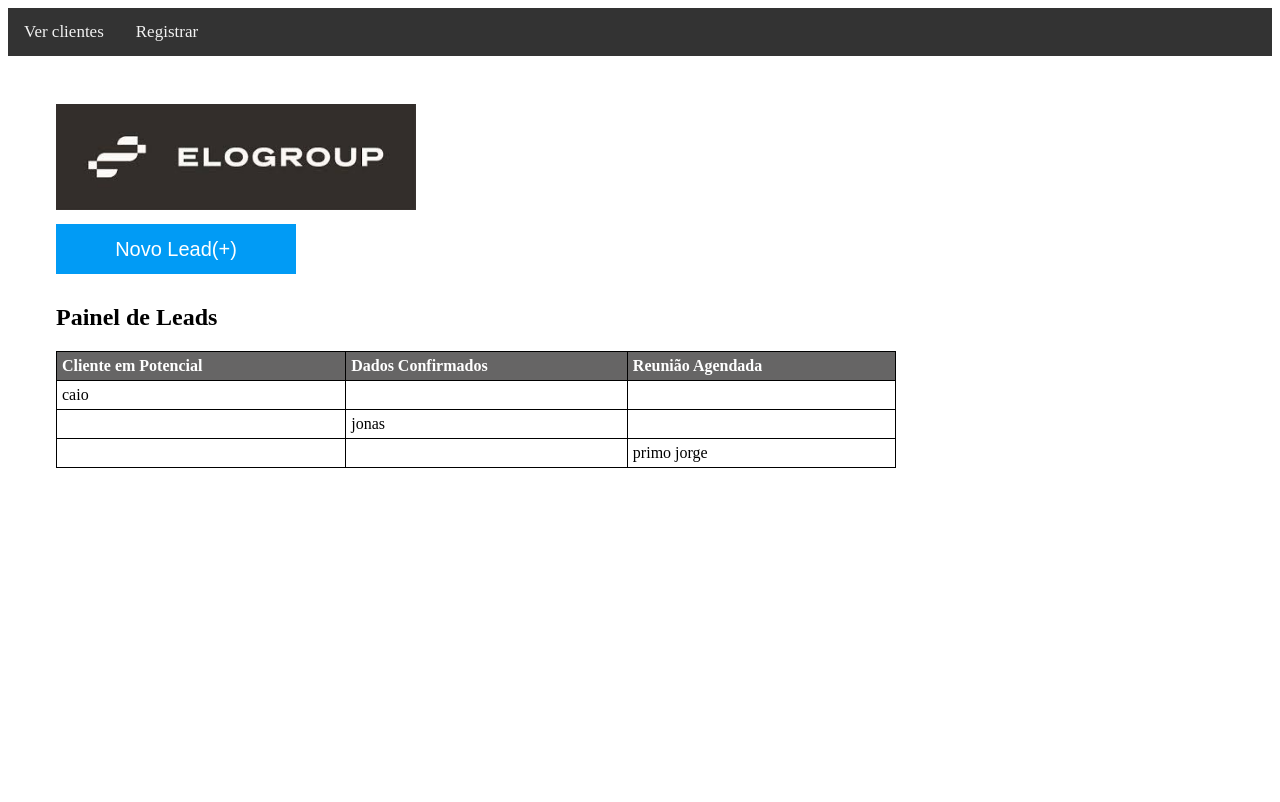
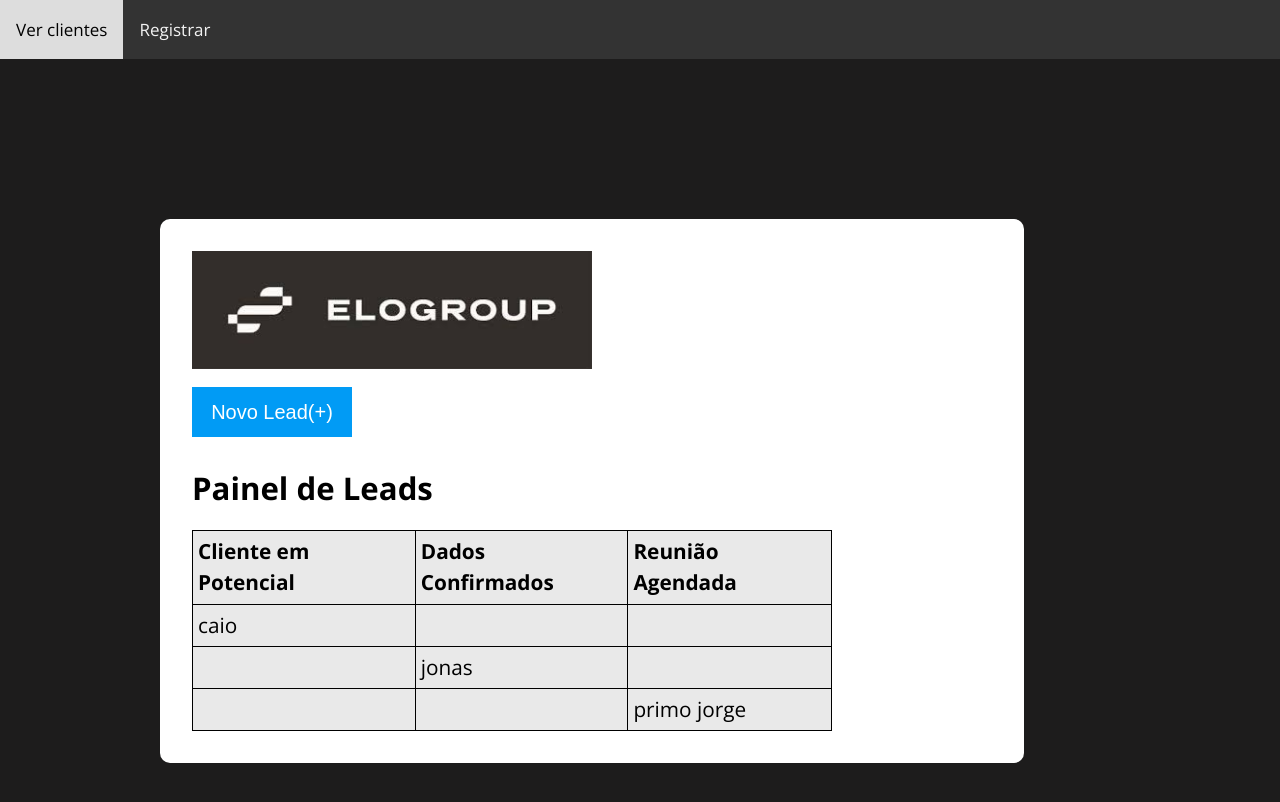
Before and after one commit to ViniciusHpx/EloGroup, a Vue app: page / in a window 1280 px wide. Shown: the top 802 px of the page. Built offline with nearby package versions, Linux system fonts and the light colour scheme.

Commit message:
quarto commit

```diff
--- a/src/assets/styles/customers-styles.css
+++ b/src/assets/styles/customers-styles.css
@@ -1,58 +1,40 @@
 @import url('https://fonts.googleapis.com/css2?family=Montserrat:wght@900&family=Open+Sans:wght@400;700&display=swap');
 
-*{
-    box-sizing: border-box;
-    outline: 0;
-}
-body{
-    margin: 10rem;
+
+customers-component > body{
+    margin: 0rem 10rem 0rem 10rem ;
     padding: 0;
-    background: rgb(37, 37, 37);
+    background: rgb(8, 8, 8);
     font-family: 'Open sans', sans-serif;
     font-size: 1.3em;
     line-height:2em;
+
 }
-.conteiner{
-    max-width: 1500px;
-    margin:1rem ;
+.container{
+    max-width: 800px;
+    margin:10rem ;
     background: rgb(255, 255, 255);
     padding:2rem;
     border-radius: 10px;
     text-align: left;
-    width:100%;
-    /*text-align: left;*/
-}
-/*.tabela{
-    border:1px solid rgb(0, 0, 0);
-    padding:10px;
-    text-align: left;
-    width: 900px;
-    /*background-color: rgb(128, 124, 124);
-}*/
-.cabeçalho{
-    background-color: rgb(102, 101, 101);
-    color:white;
-    padding: 20px;
 }
 
-
-table td, table th{
-    border:1px solid black;
+.table-dados td, .table-dados th{
+    border : 1px solid rgb(0, 0, 0);
     padding:5px;
     text-align: left;
+
+
 }
-.tabela {
-    border-collapse: collapse;
-    width: 800px;
-    margin-bottom: 1rem;
-    text-align: left;
-    width: 70%;
-    overflow-x: scroll;
-    overflow-x:auto;
-    overflow:hidden;
+.table-dados{
+    border-collapse:collapse;
+    width:80%;
+    background: rgb(233, 233, 233);
+    color: black;
+
 }
 
-button{
+.add-lead{
     border: none;
     background: rgb(1, 155, 245);
     color: rgb(255, 255, 255);
@@ -68,12 +50,12 @@ button{
     width: 20%;
 }
 
-button:hover{
+.add-lead:hover{
     background: rgb(19, 116, 226)
 }
 
 img{
-    width: 30%;
+    width: 50%;
     overflow-x: scroll;
     overflow-x:auto;
     overflow:hidden;
--- /dev/null
+++ b/src/assets/styles/register-emp.css
@@ -0,0 +1,80 @@
+@import url('https://fonts.googleapis.com/css2?family=Montserrat:wght@900&family=Open+Sans:wght@400;700&display=swap');
+
+body{
+    margin: 0;
+    padding: 0;
+    background: rgb(29, 28, 28);
+    font-family: 'Open sans', sans-serif;
+    font-size: 1.3em;
+    line-height:1.5em;
+    width: 100%;
+}
+.container{
+    max-width: 50%;
+    height: 50%;
+    margin:5rem auto;
+    background: rgb(255, 255, 255);
+    padding:2rem;
+    border-radius: 10px;
+}
+.container-tree{
+    display: flex;
+    padding: 0px;
+    margin-top: 20px;
+    width: 100%;
+    text-align: left;
+}
+.container-two{
+    width:60%;
+    margin-left: 50px;
+    padding: 0px;
+}
+.inputs input, .inputs label{
+    display: block;
+    width:50%;
+    margin-right: 80px;
+    margin-bottom: 10px;
+    text-align: left;
+
+}
+.inputs input{
+    font-size: 20px;
+    height: 40px;
+    padding: 0px 20px;
+}
+.inputs input:focus{
+    outline: 1px solid black;
+}
+
+.table-company td, .table-company th{
+    border : 1px solid #ccc;
+    padding:5px;
+
+
+}
+.table-company{
+    border-collapse:collapse;
+    width:80%;
+    background: rgb(143, 143, 143);
+    color: black;
+
+}
+img{
+    width: 30%;
+    margin-right:10px ;
+    text-align: left;
+}
+.save{
+    border:none;
+    background: rgb(35, 98, 194);
+    color: white;
+    font-size: 18px;
+    font-weight: 70;
+    height: 40px;
+    width:200px;
+    margin-top: 25px;
+    cursor: pointer;
+}
+.save:hover{
+    background:rgb(24, 73, 146); ;
+}
--- a/src/assets/styles/register-styles.css
+++ b/src/assets/styles/register-styles.css
@@ -1,42 +1,33 @@
 @import url('https://fonts.googleapis.com/css2?family=Montserrat:wght@900&family=Open+Sans:wght@400;700&display=swap');
-:root{
-    --primary-color: rgb(17,86,102);
-    --primary-color-darker: rgb(10, 49, 58);
-}
-*{
-    box-sizing: border-box;
-    outline: 0;
-}
-body{
+
+register-component > body{
     margin: 0;
     padding: 0;
-    background: rgb(37, 37, 37);
+    width: 50%;
+    background: rgb(44, 44, 44);
     font-family: 'Open sans', sans-serif;
     font-size: 1.3em;
     line-height:1.5em;
 }
-.conteiner{
-    max-width: 640px;
-    margin:5rem auto;
-    background: white;
-    padding:2rem;
+.container{
+    background: rgb(255, 255, 255);
     border-radius: 10px;
+    text-align: left;
 }
 
-form input, form label, form button{
+.form-user input, .form-user label, .form-user button{
     display: block;
-    width:100%;
+    width:60%;
     margin-bottom: 10px;
+    text-align: left;
 }
-form input{
+.form-user input{
+    text-align: left;
     font-size: 24px;
     height: 50px;
     padding: 0 20px;
 }
-form input:focus{
-    outline: 1px solid var(--primary-color);
-}
-form button{
+.form-user button{
     border: none;
     background: rgb(202, 199, 199);
     color: black;
@@ -45,8 +36,9 @@ form button{
     height: 50px;
     cursor: pointer;
     margin-top: 4rem;
+    text-align: center;
 }
-form button:hover{
+.form-user button:hover{
     background: rgb(139, 138, 138);
 }
 
@@ -72,6 +64,3 @@ li:before {
     display: block;
     transition: all .6s cubic-bezier(0.175, 0.885, 0.32, 1.275);
 }
-
-.is_valid { color: rgba(136, 152, 170, 0.8); }
-.is_valid:before { width: 100%; }
--- a/src/components/CustomersComponent.vue
+++ b/src/components/CustomersComponent.vue
@@ -1,14 +1,14 @@
 <template>
   <div class="customers-component">
-    <section class="conteiner">
+    <section class="container">
         <div>
           <img src="../assets/img/logo.jpg" alt="">
         </div>
-        <button>Novo Lead(+)</button>
+        <button class="add-lead" @click="showModal()" >Novo Lead(+)</button>
         <div>
           <h1>Painel de Leads</h1>
-          <table class="tabela">
-            <thead class="cabeçalho">
+          <table class="table-dados">
+            <thead >
               <tr >
                 <th >Cliente em Potencial</th>
                 <th>Dados Confirmados</th>
@@ -59,10 +59,15 @@ export default {
   methods: {
     closeModal() {
       this.modal.isVisible = false;
+      console.log(this.modal.isVisible);
     },
     updateTable() {
         //MÉTODO PARA ATUALIZAR OS NOVOS REGISTROS DO LOCALSTORAGE PARA A TABELA
+    },
+    showModal(){
+      this.modal.isVisible=true;
     }
+
   },
   created(){
     // LER LOACLSTORAGE E ATUALIZAR A VARIÁVEL CUSTOMERS ( this.updateTable())
@@ -87,6 +92,7 @@ export default {
       }
     ]
   }
+
 };
 </script>
 
--- a/src/components/NewLeadComponent.vue
+++ b/src/components/NewLeadComponent.vue
@@ -1,14 +1,134 @@
 <template>
   <transition name="new-lead-component">
+    <div class="hello">
+    <div class="modal-backdrop">
+      <div class="modal"
+        role="dialog"
+        aria-labelledby="modalTitle"
+        aria-describedby="modalDescription"
+      >
+    <section class="container">
+      <div>
+        <img src="../assets/img/logo.jpg" alt="">
+      </div>
+      <section class ="container-tree">
+        <div>
+          <form class ="inputs">
+            <label for ="nome">Nome *</label>
+            <input v-model = "lead.name" type="text" id ="nome" placeholder="Nome Empresa">
+
+            <label for ="telefone">Telefone *</label>
+            <input v-model="lead.telephone" type="text" id ="telefone" placeholder="Telefone">
+
+            <label for ="telefone">Email *</label>
+            <input v-model="lead.email" type="email" id ="email" placeholder="exemplo@">
+
+          </form>
+        </div>
+        <div class="container-two">
+          <h1 class="description">Nova Lead</h1>
+          <p>Oportunidades *</p>
+          <table class="table-company">
+            <thead>
+              <tr>
+                <th>
+                  <input type="checkbox" id ="exem" name="exem" >
+                </th>
+              </tr>
+            </thead>
+            <tbody>
+              <tr>
+                <td>
+                  <input v-model="lead.checkbox.rpa" type="checkbox" id ="RPA" name="RPA" >
+                </td>
+                <td>RPA</td>
+              </tr>
+            </tbody>
+            <tbody>
+              <tr>
+                <td>
+                  <input v-model="lead.checkbox.analytics" type="checkbox" id ="Analytics" name="Analytics" >
+                </td>
+                <td>Analytics</td>
+              </tr>
+            </tbody>
+              <tbody>
+                <tr>
+                  <td>
+                    <input v-model="lead.checkbox.produtoDigital" type="checkbox" id ="ProdutoDigital" name="ProdutoDigital" >
+                  </td>
+                  <td>Produto Digital</td>
+                </tr>
+              </tbody>
+              <tbody>
+                <tr>
+                  <td>
+                    <input v-model="lead.checkbox.bpm" type="checkbox" id ="BPM" name="BPM" >
+                  </td>
+                  <td>BPM</td>
+                </tr>
+              </tbody>
+          </table>
+          <button class="save" @click="userLead()">Salvar</button>
+        </div>
+      </section>
+    </section>
+  </div>
+  </div>
+  </div>
 
   </transition>
 </template>
 
 <script>
   export default {
-    name: 'MessageComponent',
-    props: {},
+    data: () => ({
+        props: {
+          msg: String
+        },
+        lead: {
+          name: '',
+          telephone: '',
+          email: '',
+          checkbox:{
+            rpa:false,
+            analytics:false,
+            produtoDigital:false,
+            bpm:false,
+          }
+        },
+        modal:{
+          color:"",
+          title:"",
+          message:"",
+
+        }
+
+    }),
     methods: {
+      addUser(){
+        let leads = localStorage.getItem('leads');
+        if(!leads)
+          leads=[];
+        else
+          leads=JSON.parse(leads);
+
+        leads.push({
+          name:this.lead.name,
+          email:this.lead.email,
+          telephone:this.lead.telephone,
+          checkbox:this.lead.checkbox
+        })
+        localStorage.setItem('leads',JSON.stringify(leads));
+        this.close();
+
+      },
+      invokeModal(color,title,message){
+        this.modal.color=color;
+        this.modal.title=title;
+        this.modal.message=message;
+        this.modal.isVisible = true;
+      },
       close() {
         // Invoca o método 'close' utilizado na declaração deste componente
         this.$emit('close');
@@ -18,11 +138,30 @@
 
         // CHAMA O MÉTODO UPDATE DO PAI PARA ATUALIZAR A TABELA DE DADOS
         this.$emit('update');
+      },
+      userLead(){
+        let erros=[];
+        if(!this.lead.name){
+          erros.push("Não foi digitado um nome.");
+        }
+        if(this.lead.telephone<13){
+          erros.push("Numero de telefone inválido.");
+        }
+        if(!this.lead.email){
+          erros.push("Não foi digitado email.");
+        }if(erros.length>0){
+          this.invokeModal("red","Erro",erros.join('<br>'));
+        }
+        else{
+          this.addUser();
+
+        }
       }
     },
   };
+
 </script>
 
 <style>
-
+  @import '../assets/styles/register-emp.css';
 </style>
--- a/src/components/RegisterComponent.vue
+++ b/src/components/RegisterComponent.vue
@@ -1,10 +1,10 @@
 <template>
   <div class="register-component">
-    <section class="conteiner">
+    <section class="container">
       <div class="intro-img">
-      <img src="../assets/img/logo.jpg" alt="">
+        <img src="../assets/img/logo.jpg" alt="">
       </div>
-      <form action="#" onsubmit="return false">
+      <form class ="form-user" action="#" onsubmit="return false">
         <label for="input-teste-1">Usuário *</label>
         <input v-model="login.user" type="text" id="input-teste-1">
         <label for="input-teste-2">Password *</label>
```
Also changed, not shown: 1 other file (tests, documents, lock files or other folders).
